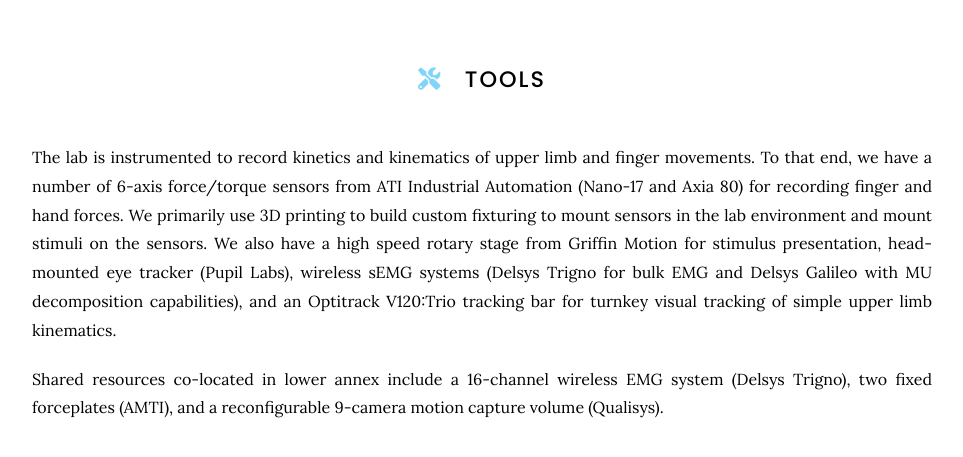
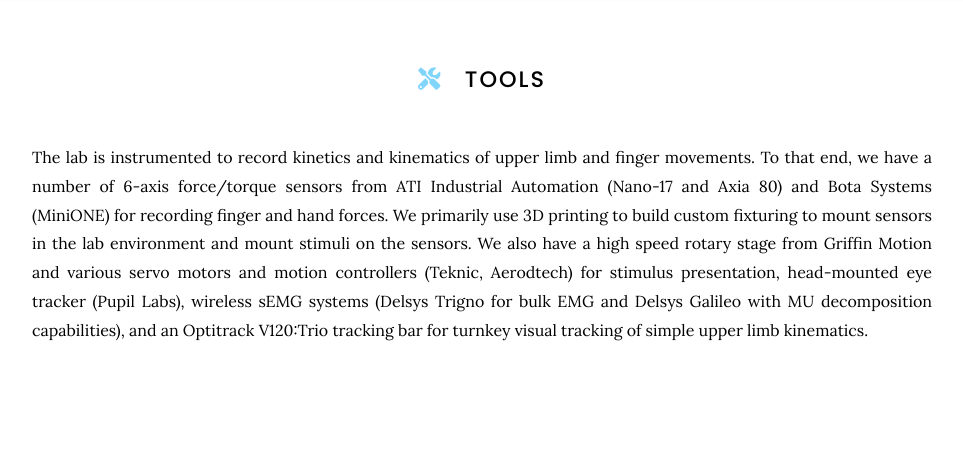
Before and after one commit to sensationinmotion/sensationinmotion.github.io, a Jekyll site: the page built from tools/index.md, in a window 1280 px wide, cut to the strip 115-756 px from the top of the page. Shown: the top 457 px of the strip, without its empty margins (158-1121 px from the left). Built offline with Jekyll 4.4.1, drawn with Linux system fonts in a browser that asks for light colours.

Commit message:
Update index.md

```diff
--- a/tools/index.md
+++ b/tools/index.md
@@ -7,9 +7,9 @@ nav:
 
 # <i class="fas fa-tools"></i>Tools
 
-The lab is instrumented to record kinetics and kinematics of upper limb and finger movements. To that end, we have a number of 6-axis force/torque sensors from ATI Industrial Automation (Nano-17 and Axia 80) for recording finger and hand forces. We primarily use 3D printing to build custom fixturing to mount sensors in the lab environment and mount stimuli on the sensors. We also have a high speed rotary stage from Griffin Motion for stimulus presentation, head-mounted eye tracker (Pupil Labs), wireless sEMG systems (Delsys Trigno for bulk EMG and Delsys Galileo with MU decomposition capabilities), and an Optitrack V120:Trio tracking bar for turnkey visual tracking of simple upper limb kinematics.
+The lab is instrumented to record kinetics and kinematics of upper limb and finger movements. To that end, we have a number of 6-axis force/torque sensors from ATI Industrial Automation (Nano-17 and Axia 80) and Bota Systems (MiniONE) for recording finger and hand forces. We primarily use 3D printing to build custom fixturing to mount sensors in the lab environment and mount stimuli on the sensors. We also have a high speed rotary stage from Griffin Motion and various servo motors and motion controllers (Teknic, Aerodtech) for stimulus presentation, head-mounted eye tracker (Pupil Labs), wireless sEMG systems (Delsys Trigno for bulk EMG and Delsys Galileo with MU decomposition capabilities), and an Optitrack V120:Trio tracking bar for turnkey visual tracking of simple upper limb kinematics.
 
-Shared resources co-located in lower annex include a 16-channel wireless EMG system (Delsys Trigno), two fixed forceplates (AMTI), and a reconfigurable 9-camera motion capture volume (Qualisys).
+
 
 {% comment %}
 
```
